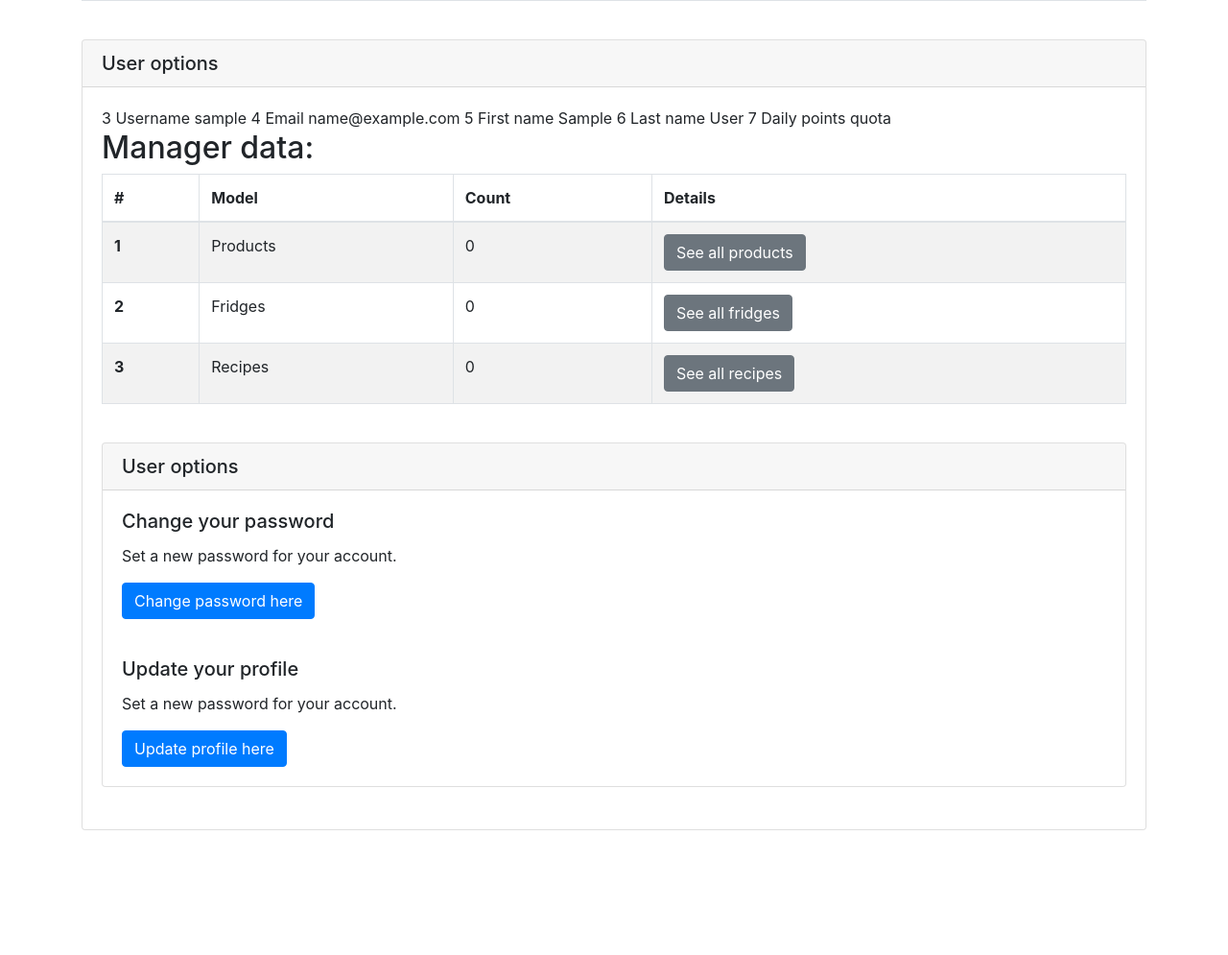
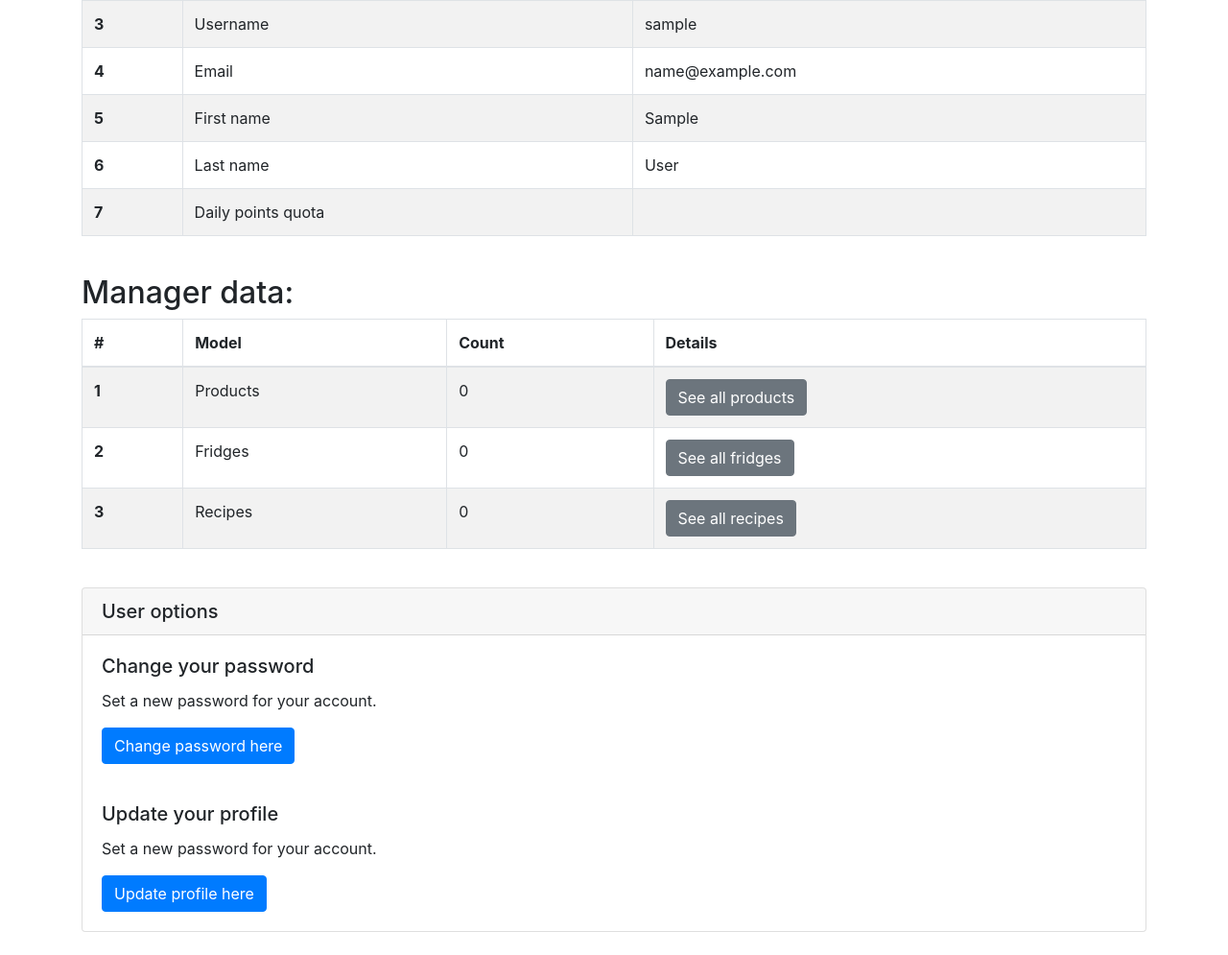
Before and after one commit to Danzigerrr/Fridge-Manager, a Django app: page /members/user_dashboard in a window 1280 px wide. Shown: the part 356-1351 px from the top of the page at 96% size. Before the commit the page ends 1221 px from the top, so only its background shows below. Run offline with Django 4.2, Linux system fonts and the light colour scheme; the visitor is signed in with stand-in values (Sample User, id 1); data that the repository does not hold is empty.

Commit message:
update user dashboard

```diff
--- a/fridgemanager/members/templates/dashboard.html
+++ b/fridgemanager/members/templates/dashboard.html
@@ -23,13 +23,6 @@
                 <td>Date joined</td>
                 <td>{{user.date_joined}}</td>
             </tr>
-          </tbody>
-        </table>
-
-        <br>
-        <div class="card">
-          <h5 class="card-header">User options</h5>
-          <div class="card-body">
             <tr>
                 <th scope="row">3</th>
                 <td>Username</td>
@@ -55,7 +48,6 @@
                 <td>Daily points quota</td>
                 <td>{{user.userprofile.daily_points}}</td>
             </tr>
-
         </tbody>
     </table>
     <br>
```
